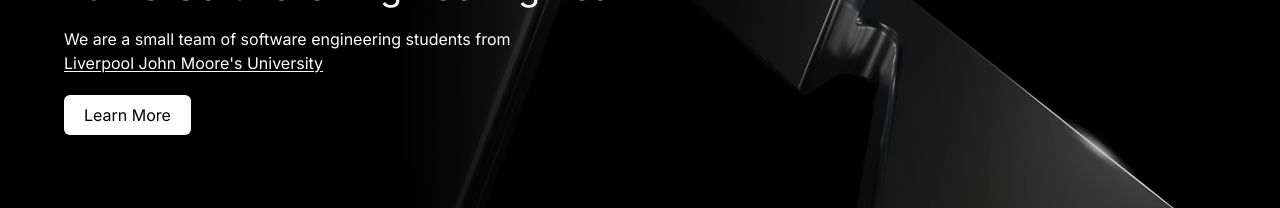
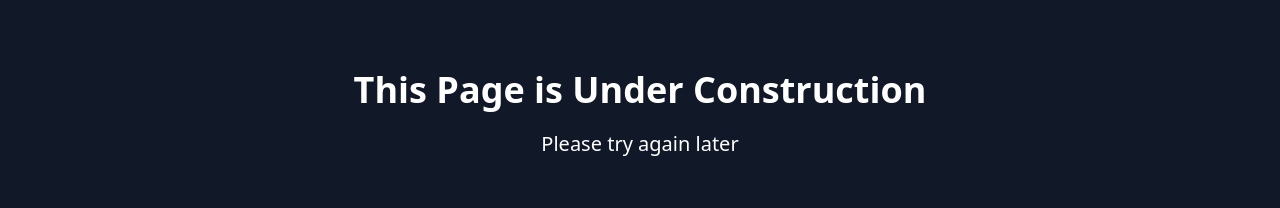
Before and after one commit to LJMU-SE/ljmu.dev, a Next.js app: page / in a window 1280 px wide. Shown: the part 286-494 px from the top of the page. Built offline with nearby package versions, Linux system fonts and the light colour scheme.

Commit message:
Added under construction page dependant on environment variable

```diff
--- a/pages/_app.jsx
+++ b/pages/_app.jsx
@@ -2,6 +2,18 @@ import "@/styles/globals.css";
 import { Toaster } from "react-hot-toast";
 
 export default function App({ Component, pageProps }) {
+    const environment = process.env.NEXT_PUBLIC_ENVIRONMENT;
+
+    if (environment !== "PRODUCTION") {
+        return (
+            <div className="w-full h-[100dvh] flex flex-col items-center justify-center bg-gray-900 text-white select-none p-10 text-center">
+                <h1 className="text-white text-4xl font-bold mb-5">
+                    This Page is Under Construction
+                </h1>
+                <p className="text-xl">Please try again later</p>
+            </div>
+        );
+    } else {
         return (
             <>
                 <Toaster
@@ -20,3 +32,4 @@ export default function App({ Component, pageProps }) {
             </>
         );
     }
+}
```
Also changed, not shown: 1 other file (tests, documents, lock files or other folders). Lines whose indentation alone changed are shown as unchanged.
